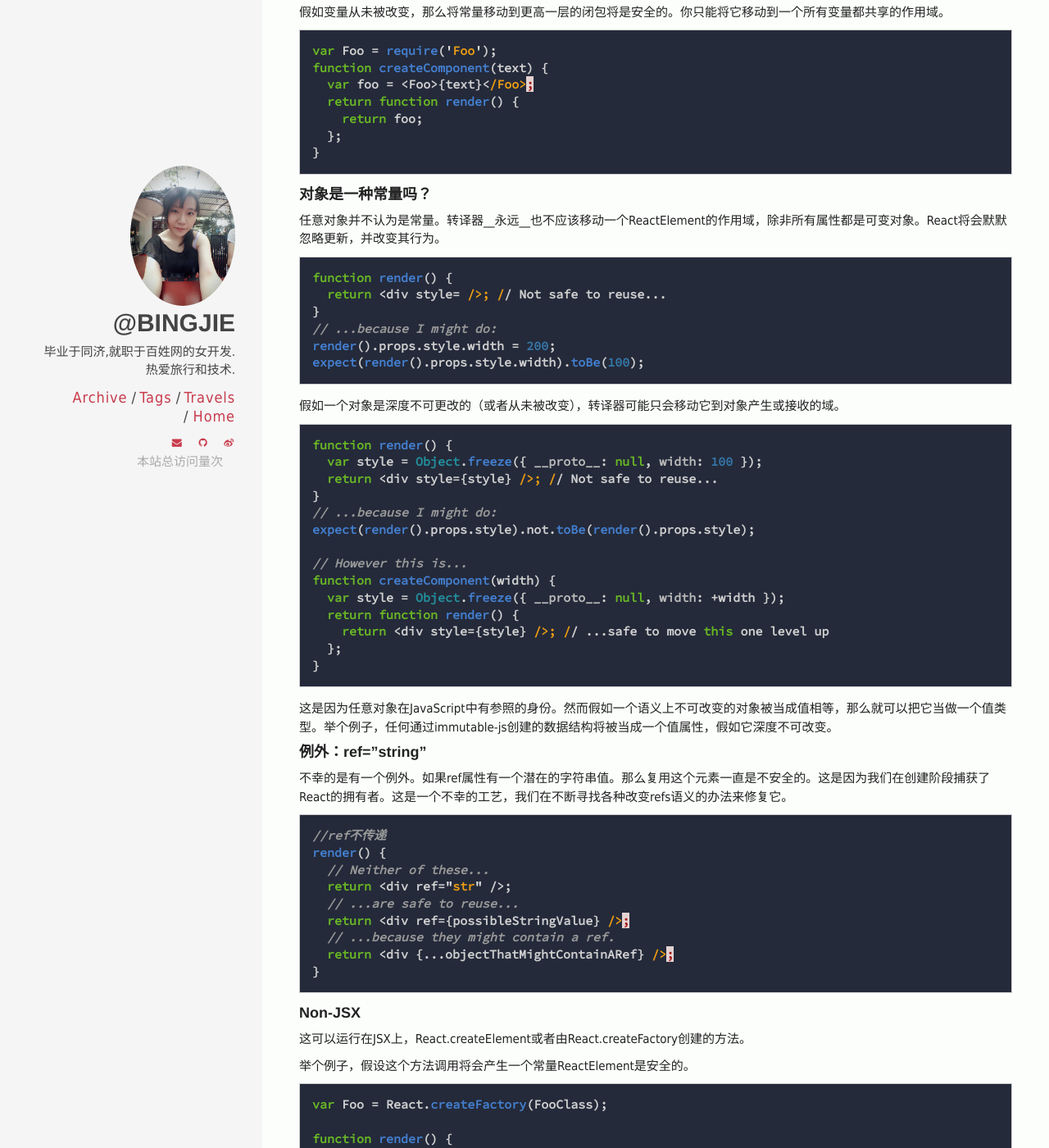
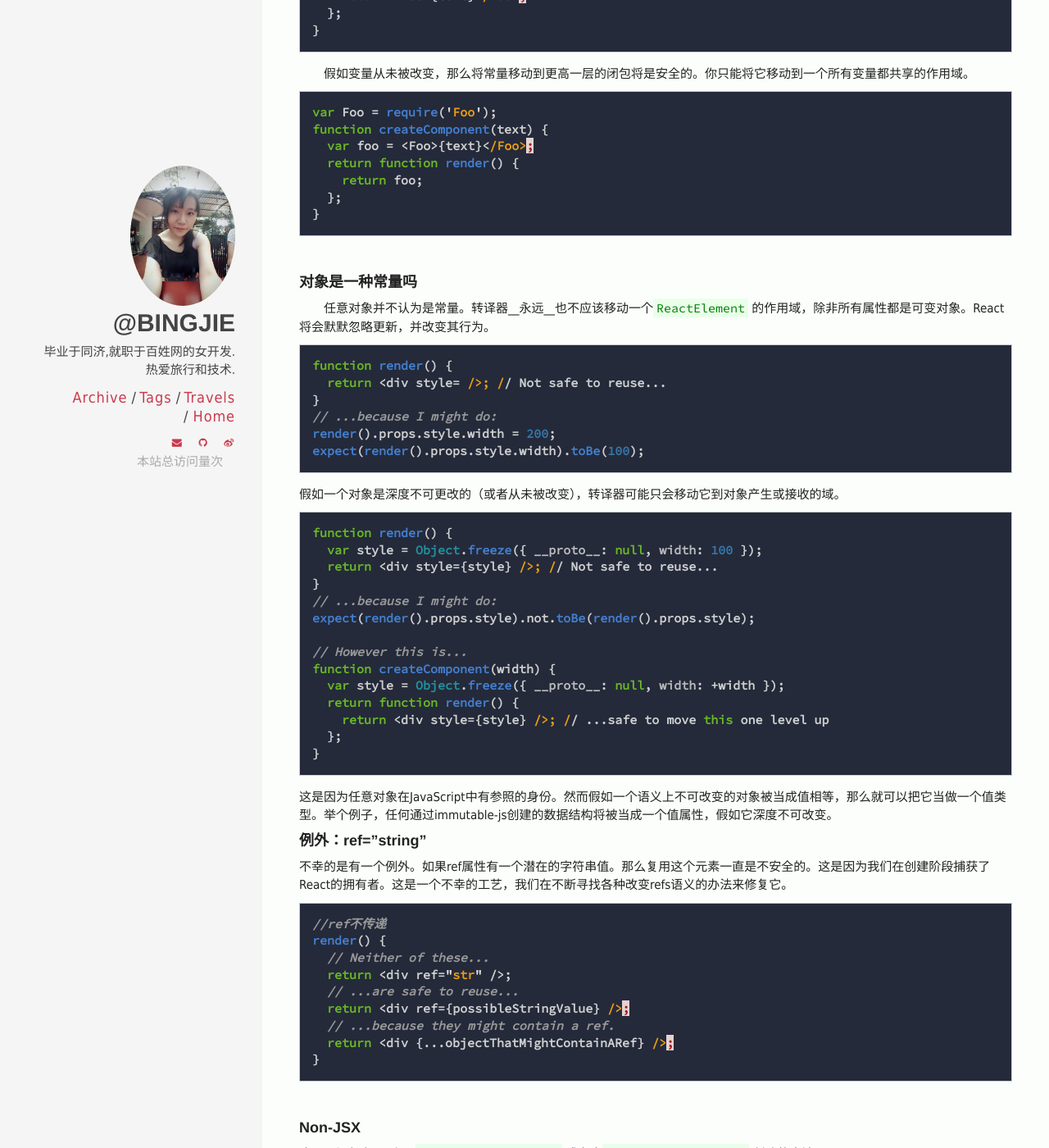
Before and after one commit to chaojimiaomiao/chaojimiaomiao.github.io, a Jekyll site: the page built from _posts/2015-12-14-react-compiler.md, in a window 1280 px wide and 1400 px high, scrolled down 2052 px. Shown: the whole window at 82% size. Built offline with Jekyll 4.4.1, drawn with Linux system fonts in a browser that asks for light colours; comment, search, counter and statistics services are not loaded; some of the changed text lies outside the part shown.

Commit message:
修改格式等

```diff
--- a/_posts/2015-12-14-react-compiler.md
+++ b/_posts/2015-12-14-react-compiler.md
@@ -13,22 +13,24 @@ comments: true
 　　在我看来，前端语言纷繁复杂，Html、css、js。有没有一种统一的语法将它们整合起来，包含在一个共同的作用域中，写起来既像标签语言，又有 __namespace__ 的概念；并且当我们在学习的时候，只需学习统一的格式，类定义等等就能写好native应用。可以说，JSX 就是这样的一种语法。
 
 　　如果你对 react native还不了解，想先有一个总体上的认识，可以下载我的ppt 文档《React Native全接触》
-　　[pdf版本链接]({{ site.url }}/downloads/react-native全接触.pdf){:target="_blank"}，你可能需要一点时间打开此文档。
+
+　　[pdf版本链接]({{ site.url }}/downloads/react-native全接触.pdf){:target="_blank"}，点击直接在浏览器中查看，你可能需要一点时间打开此文档。
 
 <!--more-->
 
-
+<br>
 ###理解JSX
 
-我们知道，JavaScript 中没有显式的命名空间，这就意味着一切都定义在全局作用域中。次引用一个变量时，JavaScript 会往上遍历整个全局作用域直到找到该变量。如果遍历完整个全局作用域仍然没有找到该变量，则抛出一个 ReferenceError 错误。
+　　我们知道，JavaScript 中没有显式的命名空间，这就意味着一切都定义在全局作用域中。次引用一个变量时，JavaScript 会往上遍历整个全局作用域直到找到该变量。如果遍历完整个全局作用域仍然没有找到该变量，则抛出一个 ReferenceError 错误。
 
 我们通常通过将JS 变量包含在一个block中来区隐式地区分不同的作用域。
 
 然而，JSX 是有命名组件的。
+<br>
 
 ###走进React的编译
 
-[Babel](https://babeljs.io/repl/) 是一个转换编译器，内置React JSX扩展。现在的react项目用的就是Babel编译器。Babel的插件系统允许开发者自定义代码转换器并插入到编译过程。这些转换器会接收一棵抽象语法树，并在代码转换成可执行的JavaScript之前对其进行操作。这个编译器实现了
+　　[Babel](https://babeljs.io/repl/) 是一个转换编译器，内置React JSX扩展。现在的react项目用的就是Babel编译器。Babel的插件系统允许开发者自定义代码转换器并插入到编译过程。这些转换器会接收一棵抽象语法树，并在代码转换成可执行的JavaScript之前对其进行操作。这个编译器实现了
 - 静态&运行时类型检查
 - 闭包消除
 - JavaScript“健康宏（hygienic macros）”
@@ -40,7 +42,7 @@ comments: true
 - 循环内不变代码外提
 - 对element打tag
 
-
+<br>
 ###优化编译器：像React元素一样复用常量值类型
 
 　　自从0.14开始，facebook开始将ReactElements和它们的属性对象作为值类型来对待。举个例子，任何实例的值都相等，那实例就相等。这允许我们复用任何输入为深度不可改变或有效常值的ReactElement.
@@ -63,16 +65,18 @@ function render() {
 {% endhighlight %}
 
 这种写法不仅帮助我们复用相同的对象，同时React将会自动帮我们协调组件之间的不一致，而无需我们手动`shouldComponentUpdate`。
+<br>
 
 ####引用相等性
 
-JavaScript中的对象拥有引用相等的性质。这意味着这种优化可以实际地改变代码的表现。任何你对render()函数的调用中使用了对象相等、或者在一个Map中将ReactElement作为键值，那么这种优化特性将会打破那个用例。所以不要依赖它。
+　　JavaScript中的对象拥有引用相等的性质。这意味着这种优化可以实际地改变代码的表现。任何你对render()函数的调用中使用了对象相等、或者在一个Map中将ReactElement作为键值，那么这种优化特性将会打破那个用例。所以不要依赖它。
 
 这是ReactElements在语义上的改进对比。这很难强制，但是希望JavaScript未来的版本将有对自定义对象值相等的观念，使得这种行为被强制。
+<br>
 
-####什么是常量？
+####什么是常量
 
-最简单的假设是整个表达式，包括所有的属性（和子属性），全都是字面量值类型的（strings, booleans, null, undefined or JSX），那么它的结果也是常量。
+　　最简单的假设是整个表达式，包括所有的属性（和子属性），全都是字面量值类型的（strings, booleans, null, undefined or JSX），那么它的结果也是常量。
 
 {% highlight javascript %}
 function render() {
@@ -92,7 +96,7 @@ function createComponent(text) {
 }
 {% endhighlight %}
 
-假如变量从未被改变，那么将常量移动到更高一层的闭包将是安全的。你只能将它移动到一个所有变量都共享的作用域。
+　　假如变量从未被改变，那么将常量移动到更高一层的闭包将是安全的。你只能将它移动到一个所有变量都共享的作用域。
 
 {% highlight javascript %}
 var Foo = require('Foo');
@@ -103,10 +107,11 @@ function createComponent(text) {
   };
 }
 {% endhighlight %}
+<br>
 
-####对象是一种常量吗？
+####对象是一种常量吗
 
-任意对象并不认为是常量。转译器__永远__也不应该移动一个ReactElement的作用域，除非所有属性都是可变对象。React将会默默忽略更新，并改变其行为。
+　　任意对象并不认为是常量。转译器__永远__也不应该移动一个`ReactElement` 的作用域，除非所有属性都是可变对象。React将会默默忽略更新，并改变其行为。
 
 {% highlight javascript %}
 function render() {
@@ -137,7 +142,7 @@ function createComponent(width) {
 {% endhighlight %}
 
 这是因为任意对象在JavaScript中有参照的身份。然而假如一个语义上不可改变的对象被当成值相等，那么就可以把它当做一个值类型。举个例子，任何通过immutable-js创建的数据结构将被当成一个值属性，假如它深度不可改变。
-
+<br>
 ####例外：ref="string"
 
 不幸的是有一个例外。如果ref属性有一个潜在的字符串值。那么复用这个元素一直是不安全的。这是因为我们在创建阶段捕获了React的拥有者。这是一个不幸的工艺，我们在不断寻找各种改变refs语义的办法来修复它。
@@ -153,12 +158,12 @@ render() {
   return <div {...objectThatMightContainARef} />;
 }
 {% endhighlight %}
-
+<br>
 ####Non-JSX
 
-这可以运行在JSX上，React.createElement或者由React.createFactory创建的方法。
+这可以运行在JSX上，`React.createElement` 或者由`React.createFactory` 创建的方法。
 
-举个例子，假设这个方法调用将会产生一个常量ReactElement是安全的。
+举个例子，假设这个方法调用将会产生一个常量 `ReactElement` 是安全的。
 
 {% highlight javascript %}
 var Foo = React.createFactory(FooClass);
@@ -176,14 +181,17 @@ function render() {
   return foo;
 }
 {% endhighlight %}
+<br>
 
-####高级优化
+###高级优化
 
 你也可以想象更聪明的优化方案，通过缓存每个实例的元素在该实例上。这将允许视自约束方法为有效常量。
 
 如果你跟踪纯函数，假如输入到纯函数的值为常量，你甚至可以视计算值为常量。
 
+
 ---------------------------------------------------------------------
+
 
 上述优化所包含的几个点都在下面的例子中体现：
 
```
